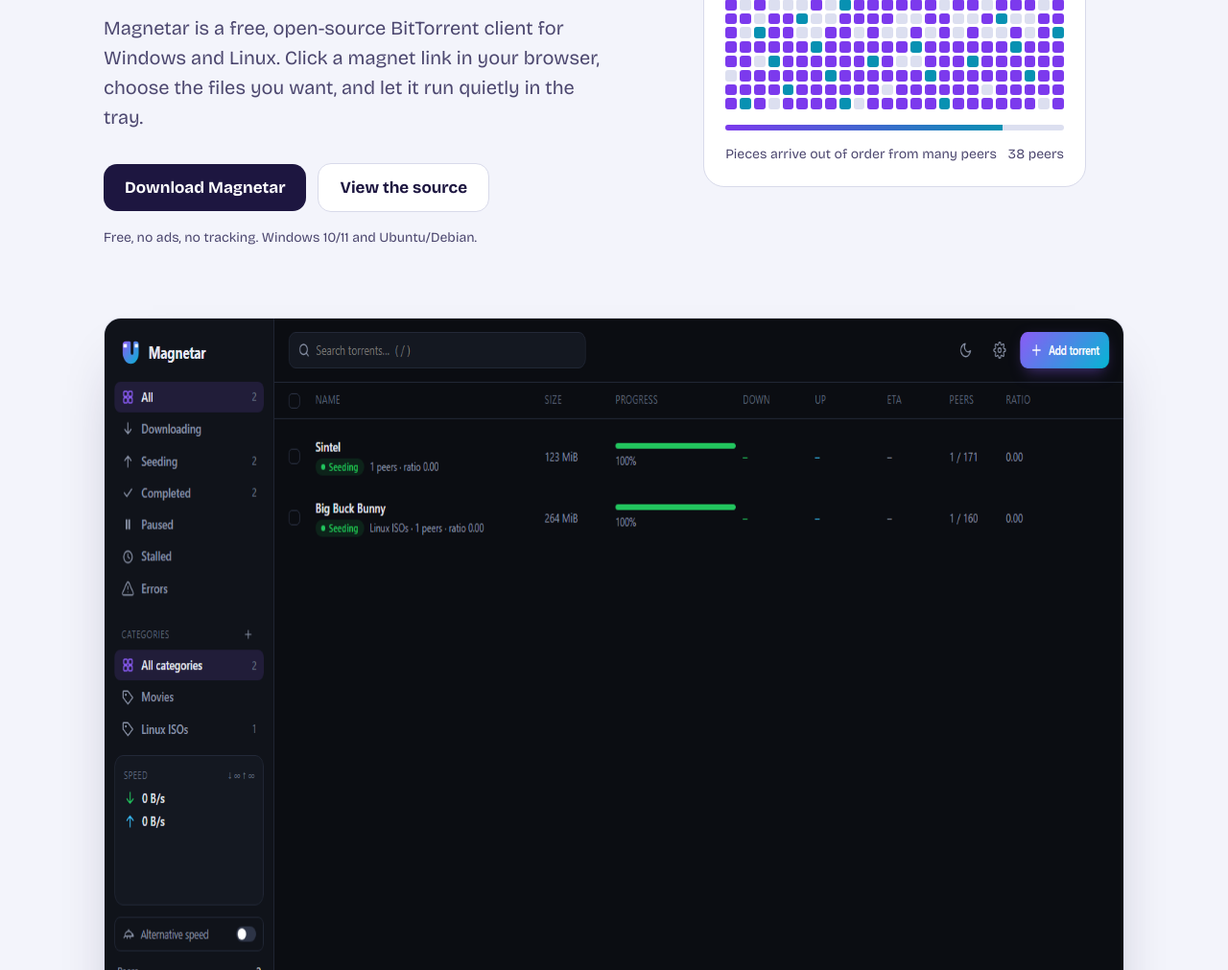
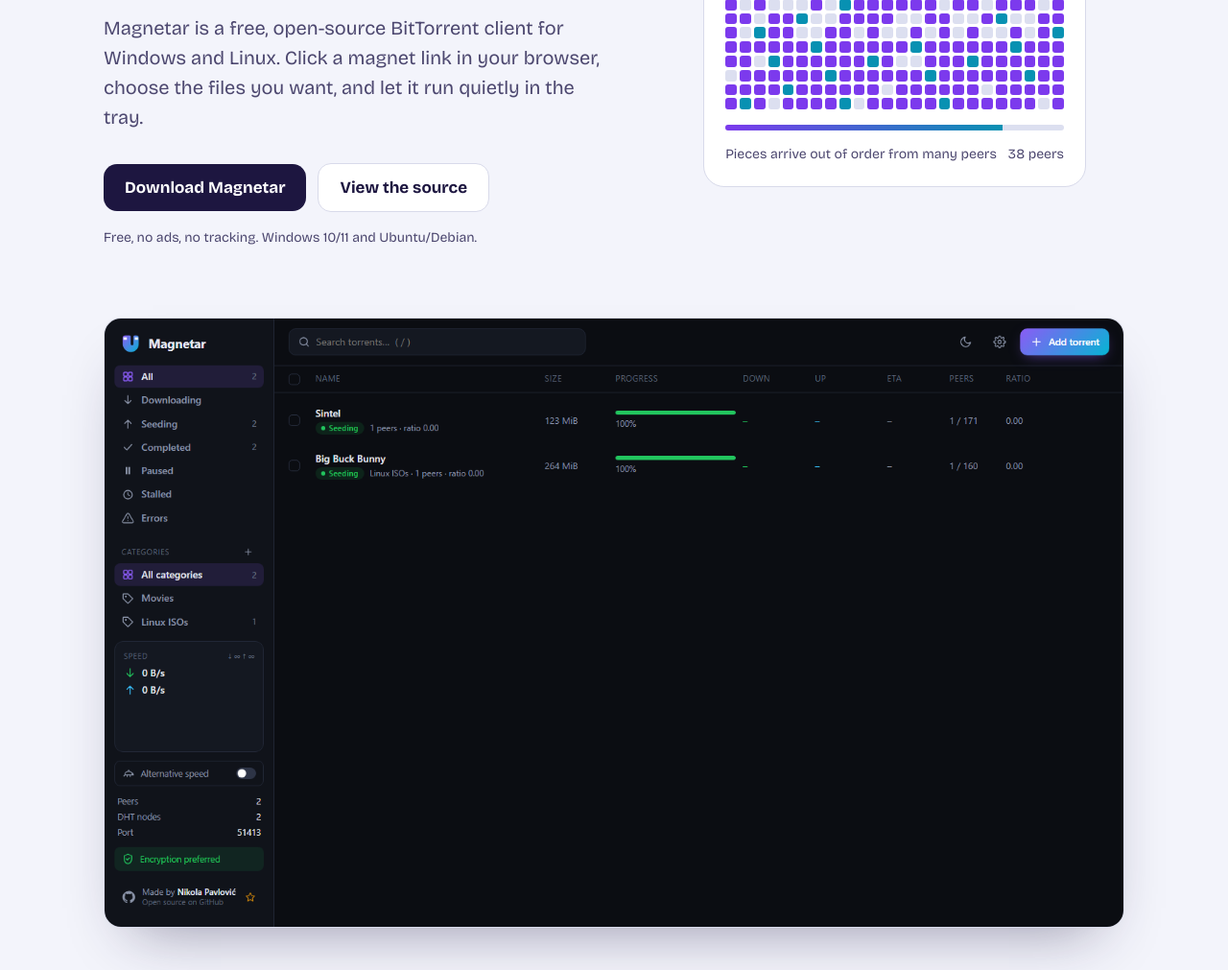
Before and after one commit to nikolap994/magnetar, a plain HTML site: page site/index.html in a window 1280 px wide. Shown: the part 289-1300 px from the top of the page at 96% size. Drawn offline with nearby package versions, Linux system fonts and the light colour scheme; no server answers; files whose address does not match are found by name.

Commit message:
fix(site): keep the screenshot's aspect ratio
The img width/height attributes fixed the height while CSS scaled the
width; set height: auto so the image scales proportionally.

```diff
--- a/site/index.html
+++ b/site/index.html
@@ -64,7 +64,7 @@
 
     /* Screenshot */
     .shot { margin: 0 0 96px; }
-    .shot img { width: 100%; display: block; border-radius: 18px; border: 1.5px solid var(--rule); box-shadow: 0 30px 60px -30px rgba(29, 22, 64, .45); }
+    .shot img { width: 100%; height: auto; display: block; border-radius: 18px; border: 1.5px solid var(--rule); box-shadow: 0 30px 60px -30px rgba(29, 22, 64, .45); }
 
     /* Features */
     section { padding: 0 0 96px; }
```
